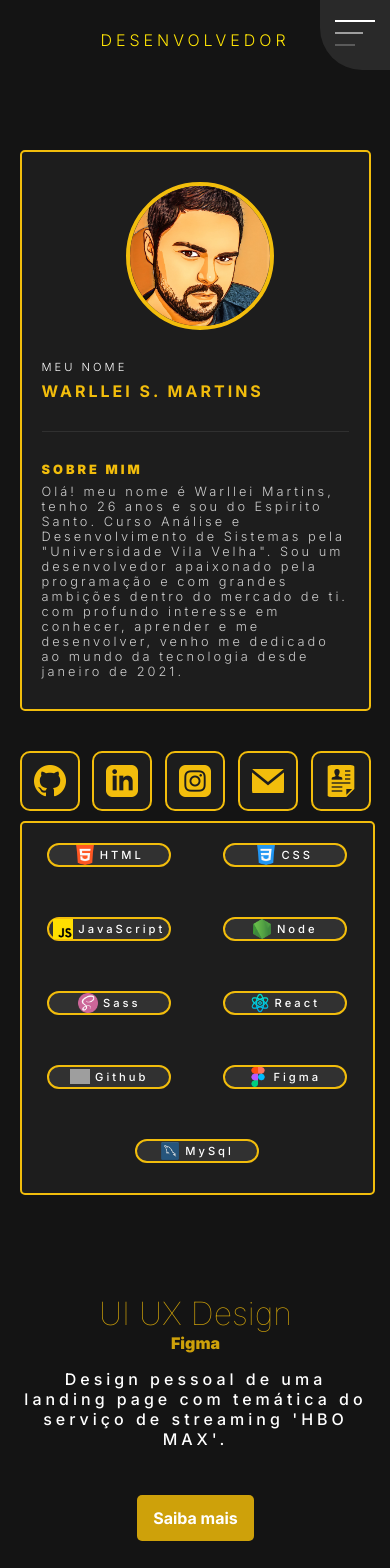
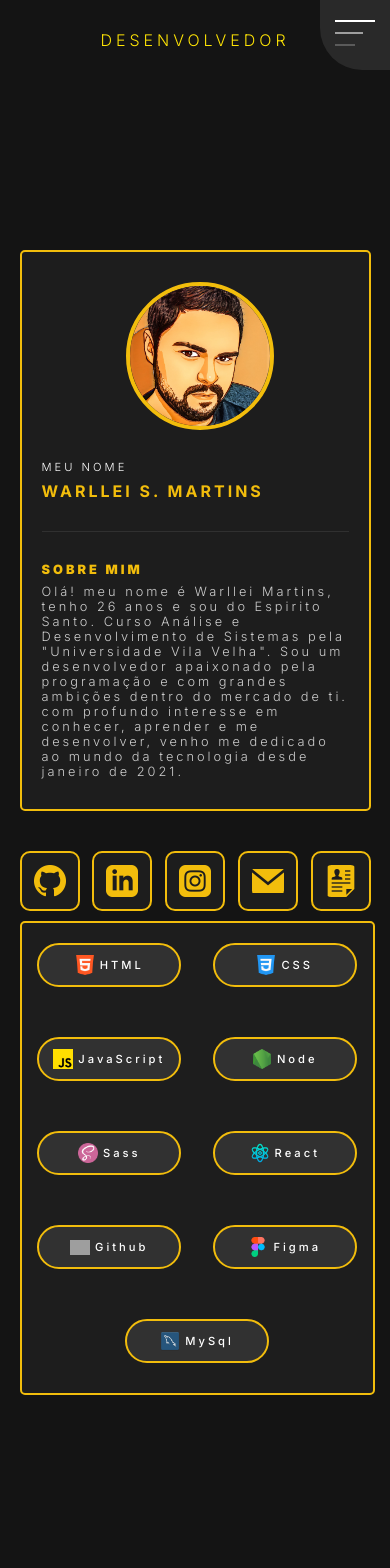
Before and after one commit to warlleism/portifolio-2023, a React (Create React App) app: page / in a window 390 px wide. Shown: the top 1568 px of the page. Built offline with nearby package versions, Linux system fonts and the light colour scheme; grey boxes are pictures that could not be loaded.

Commit message:
correções

```diff
--- a/src/data/content.js
+++ b/src/data/content.js
@@ -106,6 +106,7 @@ const Content = [
         url: "https://www.linkedin.com/feed/update/urn:li:activity:7025290329037619200/"
     },
     {
+        titulo: "UI UX Design",
         class: "right",
         tecn: "Figma",
         desc: "Projeto pessoal de um redesign do site seleciona.",
--- a/src/sobre/style.scss
+++ b/src/sobre/style.scss
@@ -267,6 +267,8 @@
 @media screen and (max-width: 400px) {
     .main-sobre {
 
+        height: 100%;
+
         .container-name {
             .name {
                 div:nth-child(2) {
@@ -289,8 +291,6 @@
             }
         }
 
-        .content-skill {
-            padding: 0px !important;
-        }
+
     }
 }
```
